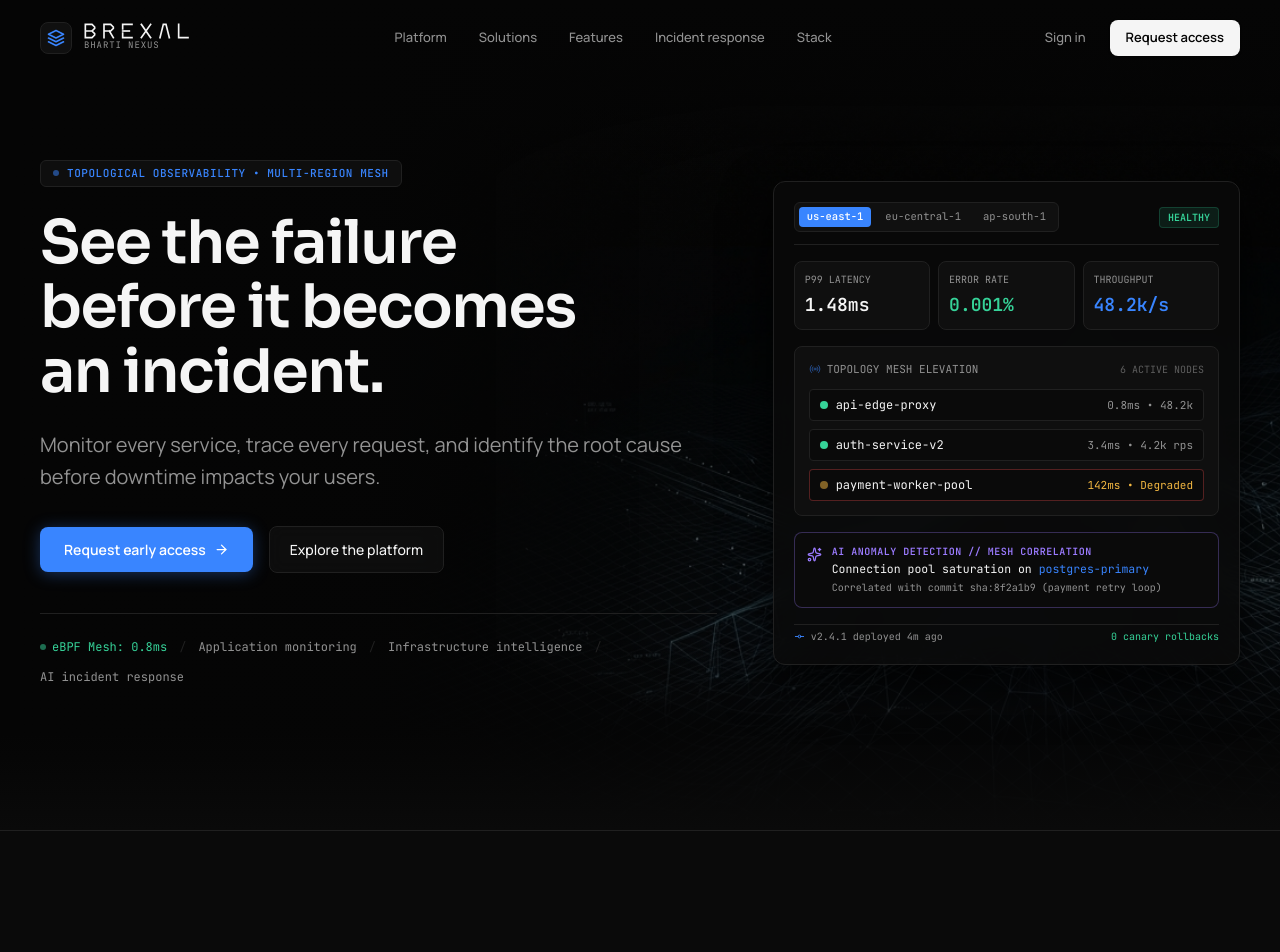
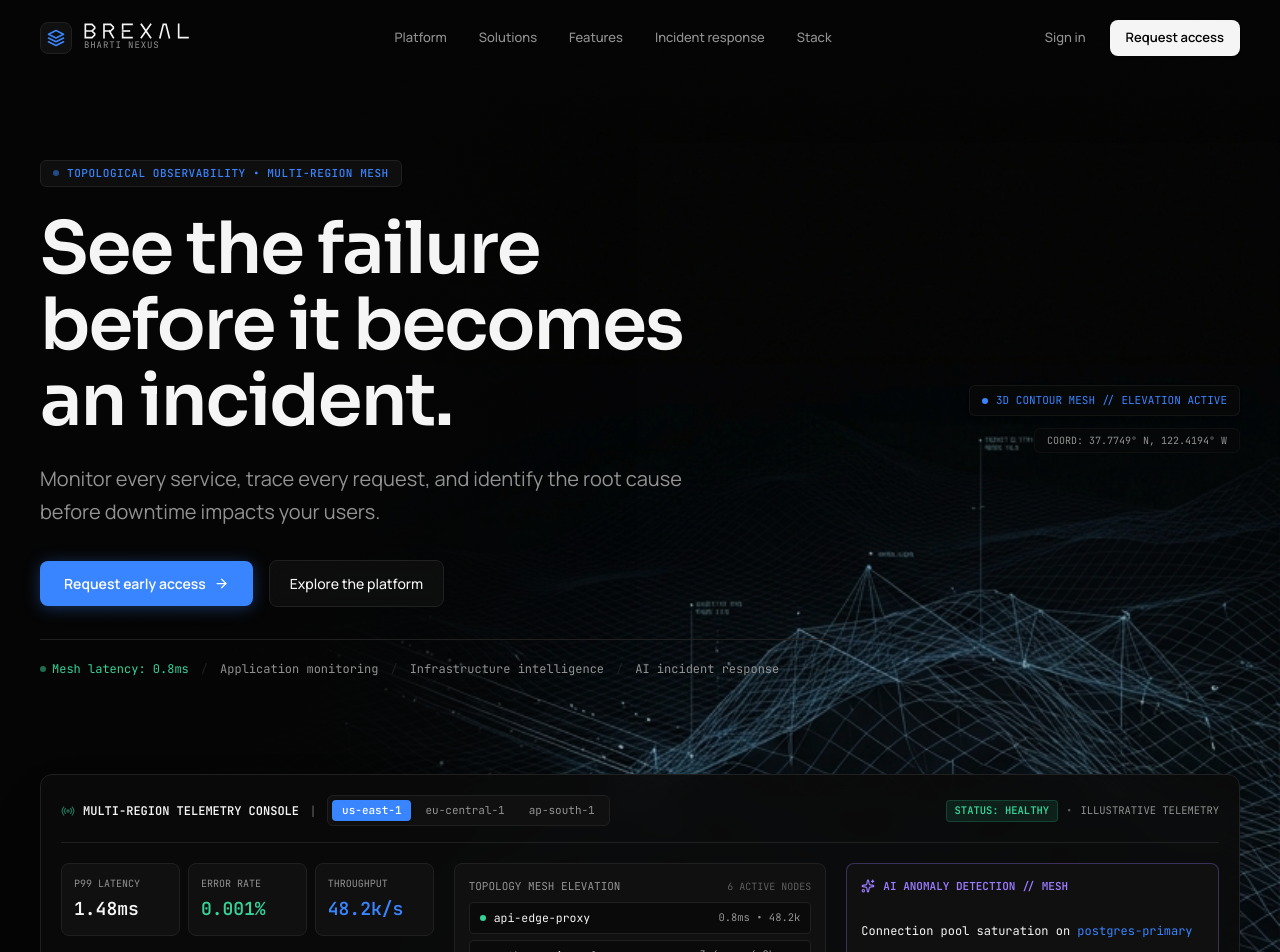
Before and after one commit to samarth3394/BhartiAppplus, a Next.js app in the folder frontend/: page / in a window 1280 px wide. Shown: the top 952 px of the page. Built offline with nearby package versions, Linux system fonts and the light colour scheme.

Commit message:
feat(hero): shift telemetry console below hero text to fully reveal 3D wireframe mesh background

```diff
--- a/frontend/src/app/page.tsx
+++ b/frontend/src/app/page.tsx
@@ -150,28 +150,31 @@ function HeroSection() {
   return (
     <section className="relative pt-32 pb-24 md:pt-40 md:pb-36 px-6 sm:px-10 overflow-hidden border-b border-[#202020] bg-[#050505]">
 
-      {/* ── Option 3: 3D Topological Wireframe Background Image ── */}
+      {/* ── Option 3: 3D Topological Wireframe Background Image (Unobstructed) ── */}
       <div className="absolute inset-0 z-0 pointer-events-none overflow-hidden select-none">
         <img
           src="/backgrounds/hero-mesh-contour.jpg"
           alt="3D Topological Telemetry Mesh"
-          className="w-full h-full object-cover object-right-bottom opacity-45 mix-blend-screen scale-105 transition-transform duration-1000"
+          className="w-full h-full object-cover object-right opacity-80 mix-blend-screen scale-100"
         />
 
         {/* Layer 1: Top Fade (Keeps minimal navbar 100% clean and transparent) */}
-        <div className="absolute inset-x-0 top-0 h-44 bg-gradient-to-b from-[#050505] via-[#050505]/80 to-transparent" />
+        <div className="absolute inset-x-0 top-0 h-36 bg-gradient-to-b from-[#050505] via-[#050505]/70 to-transparent" />
 
-        {/* Layer 2: Left Vignette (Guarantees AAA typography contrast for headline and copy) */}
-        <div className="absolute inset-y-0 left-0 w-full lg:w-7/12 bg-gradient-to-r from-[#050505] via-[#050505]/95 to-transparent" />
+        {/* Layer 2: Left Text Contrast Backing (Restricted to text side so right 3D art is completely visible) */}
+        <div className="absolute inset-y-0 left-0 w-full lg:w-1/2 bg-gradient-to-r from-[#050505] via-[#050505]/90 to-transparent" />
 
-        {/* Layer 3: Bottom Fade (Blends seamlessly into Section 3 Bento canvas) */}
-        <div className="absolute inset-x-0 bottom-0 h-48 bg-gradient-to-t from-[#0A0A0A] via-[#050505]/80 to-transparent" />
+        {/* Layer 3: Bottom Fade */}
+        <div className="absolute inset-x-0 bottom-0 h-40 bg-gradient-to-t from-[#050505] via-[#050505]/80 to-transparent" />
       </div>
 
-      <div className="relative z-10 max-w-[1360px] mx-auto grid grid-cols-1 lg:grid-cols-12 gap-12 lg:gap-14 items-center">
+      <div className="relative z-10 max-w-[1360px] mx-auto">
 
-        {/* LEFT COLUMN: Editorial Headline & Value (7 cols) */}
-        <div className="lg:col-span-7 flex flex-col items-start text-left">
+        {/* HERO INTRO GRID: Headline on Left, 3D Mesh Artwork fully revealed on Right */}
+        <div className="grid grid-cols-1 lg:grid-cols-12 gap-8 items-center min-h-[440px] md:min-h-[480px]">
+
+          {/* LEFT COLUMN: Editorial Headline & Value (8 cols) */}
+          <div className="lg:col-span-8 flex flex-col items-start text-left">
 
             {/* Eyebrow Badge */}
             <div className="inline-flex items-center gap-2 px-3 py-1 rounded-md bg-[#101010]/90 backdrop-blur-sm border border-[#202020] text-[#3985FF] font-mono text-[11px] font-medium tracking-wider mb-6">
@@ -180,7 +183,7 @@ function HeroSection() {
             </div>
 
             {/* Main Headline (Sentence Case, Balanced) */}
-          <h1 className="text-4xl sm:text-5xl md:text-6xl font-semibold tracking-tight text-[#F5F5F5] leading-[1.08] mb-6 font-display">
+            <h1 className="text-4xl sm:text-5xl md:text-6xl lg:text-7xl font-semibold tracking-tight text-[#F5F5F5] leading-[1.06] mb-6 font-display max-w-3xl">
               See the failure before it becomes an incident.
             </h1>
 
@@ -190,7 +193,7 @@ function HeroSection() {
             </p>
 
             {/* Actions */}
-          <div className="flex flex-wrap items-center gap-4 mb-10 w-full sm:w-auto">
+            <div className="flex flex-wrap items-center gap-4 mb-8 w-full sm:w-auto">
               <Link
                 href="/register"
                 className="w-full sm:w-auto px-6 py-3 rounded-lg bg-[#3985FF] text-white text-[14px] font-semibold hover:bg-[#2B75F0] transition-all flex items-center justify-center gap-2 shadow-[0_2px_16px_rgba(57,133,255,0.35)] hover:shadow-[0_4px_24px_rgba(57,133,255,0.5)] focus:ring-2 focus:ring-[#3985FF]"
@@ -207,10 +210,10 @@ function HeroSection() {
             </div>
 
             {/* Technical Metadata Line */}
-          <div className="pt-6 border-t border-[#202020] w-full flex flex-wrap items-center gap-3 text-[12px] font-mono text-[#929292]">
+            <div className="pt-5 border-t border-[#202020] w-full flex flex-wrap items-center gap-3 text-[12px] font-mono text-[#929292]">
               <span className="flex items-center gap-1.5 text-[#36D399]">
                 <span className="w-1.5 h-1.5 rounded-full bg-[#36D399] animate-pulse" />
-              eBPF Mesh: {active.ping}
+                Mesh latency: {active.ping}
               </span>
               <span className="text-[#202020]">/</span>
               <span>Application monitoring</span>
@@ -221,112 +224,137 @@ function HeroSection() {
             </div>
           </div>
 
-        {/* RIGHT COLUMN: Realistic Live Telemetry Canvas sitting over 3D Contours (5 cols) */}
-        <div className="lg:col-span-5 relative w-full">
-          <div className="relative rounded-xl bg-[#0A0A0A]/85 backdrop-blur-md border border-[#202020] p-4 sm:p-5 shadow-[0_20px_50px_rgba(0,0,0,0.85)] hover:border-[#3985FF]/40 transition-colors flex flex-col gap-4">
+          {/* RIGHT COLUMN: Completely Open & Clear for the 3D Topological Wireframe */}
+          <div className="lg:col-span-4 hidden lg:flex flex-col items-end justify-center pointer-events-none">
+            {/* Minimal Translucent Coordinate Markers that complement the 3D Mesh */}
+            <div className="flex flex-col gap-3 font-mono text-[11px] items-end">
+              <div className="px-3 py-1.5 rounded-md bg-[#0A0A0A]/60 backdrop-blur-md border border-[#202020]/60 text-[#3985FF] flex items-center gap-2 shadow-sm">
+                <span className="w-1.5 h-1.5 rounded-full bg-[#3985FF] animate-pulse" />
+                <span>3D CONTOUR MESH // ELEVATION ACTIVE</span>
+              </div>
+              <div className="px-3 py-1 rounded-md bg-[#0A0A0A]/40 backdrop-blur-sm border border-[#202020]/40 text-[#929292] text-[10px]">
+                COORD: 37.7749° N, 122.4194° W
+              </div>
+            </div>
+          </div>
 
-            {/* Telemetry Header Bar with Interactive Cluster Tabs */}
-            <div className="flex items-center justify-between pb-3 border-b border-[#202020]">
-              <div className="flex items-center gap-1.5 bg-[#101010] p-1 rounded-md border border-[#202020] font-mono text-[10.5px]">
+        </div>
+
+        {/* ── SHIFTED TELEMETRY CONSOLE: Positioned below hero text so the 3D background art above is 100% visible ── */}
+        <div className="mt-16 md:mt-24 w-full rounded-xl bg-[#0A0A0A]/90 backdrop-blur-md border border-[#202020] p-5 shadow-2xl hover:border-[#3985FF]/30 transition-colors">
+
+          {/* Console Header Bar */}
+          <div className="flex flex-wrap items-center justify-between pb-4 border-b border-[#202020] gap-3">
+            <div className="flex items-center gap-3">
+              <div className="flex items-center gap-2 font-mono text-[12px] text-[#F5F5F5] font-semibold">
+                <Radio size={14} className="text-[#36D399] animate-pulse" />
+                <span>MULTI-REGION TELEMETRY CONSOLE</span>
+              </div>
+              <span className="text-[#5E5E5E]">|</span>
+              <div className="flex items-center gap-1 bg-[#101010] p-1 rounded-md border border-[#202020] font-mono text-[11px]">
                 {(["us-east-1", "eu-central-1", "ap-south-1"] as const).map((reg) => (
                   <button
                     key={reg}
                     onClick={() => setSelectedCluster(reg)}
-                    className={`px-2 py-0.5 rounded transition-colors ${
-                      selectedCluster === reg ? "bg-[#3985FF] text-white font-medium" : "text-[#929292] hover:text-[#F5F5F5]"
+                    className={`px-2.5 py-0.5 rounded transition-colors ${
+                      selectedCluster === reg ? "bg-[#3985FF] text-white font-medium shadow-sm" : "text-[#929292] hover:text-[#F5F5F5]"
                     }`}
                   >
                     {reg}
                   </button>
                 ))}
               </div>
-
-              <span className="px-2 py-0.5 rounded text-[10px] font-mono bg-[#36D399]/10 text-[#36D399] border border-[#36D399]/20 font-semibold">
-                {active.status}
-              </span>
             </div>
 
-            {/* Live Metrics Row linked to selected cluster */}
+            <div className="flex items-center gap-2 font-mono text-[10.5px]">
+              <span className="px-2 py-0.5 rounded bg-[#36D399]/10 text-[#36D399] border border-[#36D399]/20 font-semibold">
+                STATUS: {active.status}
+              </span>
+              <span className="text-[#5E5E5E]">•</span>
+              <span className="text-[#929292]">ILLUSTRATIVE TELEMETRY</span>
+            </div>
+          </div>
+
+          {/* 3-Column Panoramic Breakdown */}
+          <div className="grid grid-cols-1 md:grid-cols-12 gap-5 mt-5">
+
+            {/* Col 1: Metrics (4 cols) */}
+            <div className="md:col-span-4 flex flex-col justify-between gap-3">
               <div className="grid grid-cols-3 gap-2">
-              <div className="p-2.5 rounded-lg bg-[#101010]/90 border border-[#202020]">
+                <div className="p-3 rounded-lg bg-[#101010] border border-[#202020]">
                   <span className="text-[10px] font-mono text-[#929292] block mb-1">P99 LATENCY</span>
-                <span className="text-base sm:text-lg font-mono font-bold text-[#F5F5F5]">{liveP99}</span>
+                  <span className="text-lg font-mono font-bold text-[#F5F5F5]">{liveP99}</span>
                 </div>
-              <div className="p-2.5 rounded-lg bg-[#101010]/90 border border-[#202020]">
+                <div className="p-3 rounded-lg bg-[#101010] border border-[#202020]">
                   <span className="text-[10px] font-mono text-[#929292] block mb-1">ERROR RATE</span>
-                <span className="text-base sm:text-lg font-mono font-bold text-[#36D399]">{active.error}</span>
+                  <span className="text-lg font-mono font-bold text-[#36D399]">{active.error}</span>
                 </div>
-              <div className="p-2.5 rounded-lg bg-[#101010]/90 border border-[#202020]">
+                <div className="p-3 rounded-lg bg-[#101010] border border-[#202020]">
                   <span className="text-[10px] font-mono text-[#929292] block mb-1">THROUGHPUT</span>
-                <span className="text-base sm:text-lg font-mono font-bold text-[#3985FF]">
+                  <span className="text-lg font-mono font-bold text-[#3985FF]">
                     {(packetTick / 1000).toFixed(1)}k/s
                   </span>
                 </div>
               </div>
 
-            {/* Service Dependency Flow Node Graph (Illustrative Topology) */}
-            <div className="p-3.5 rounded-lg bg-[#101010]/90 border border-[#202020] flex flex-col gap-3">
-              <div className="flex items-center justify-between text-[11px] font-mono text-[#929292]">
+              <div className="flex items-center justify-between text-[11px] font-mono text-[#929292] p-2.5 rounded-lg bg-[#101010] border border-[#202020]">
                 <span className="flex items-center gap-1.5">
-                  <Radio size={12} className="text-[#3985FF] animate-pulse" />
-                  TOPOLOGY MESH ELEVATION
-                </span>
-                <span className="text-[10px] text-[#5E5E5E]">6 ACTIVE NODES</span>
-              </div>
-
-              <div className="space-y-2 font-mono text-[12px]">
-                <div className="flex items-center justify-between px-2.5 py-1.5 rounded bg-[#0A0A0A] border border-[#202020]">
-                  <div className="flex items-center gap-2">
-                    <span className="w-2 h-2 rounded-full bg-[#36D399]" />
-                    <span className="text-[#F5F5F5]">api-edge-proxy</span>
-                  </div>
-                  <span className="text-[11px] text-[#929292]">{active.ping} • {active.rps}</span>
-                </div>
-
-                <div className="flex items-center justify-between px-2.5 py-1.5 rounded bg-[#0A0A0A] border border-[#202020]">
-                  <div className="flex items-center gap-2">
-                    <span className="w-2 h-2 rounded-full bg-[#36D399]" />
-                    <span className="text-[#F5F5F5]">auth-service-v2</span>
-                  </div>
-                  <span className="text-[11px] text-[#929292]">3.4ms • 4.2k rps</span>
-                </div>
-
-                <div className="flex items-center justify-between px-2.5 py-1.5 rounded bg-[#0A0A0A] border border-[#FF5252]/30">
-                  <div className="flex items-center gap-2">
-                    <span className="w-2 h-2 rounded-full bg-[#F5B942] animate-pulse" />
-                    <span className="text-[#F5F5F5]">payment-worker-pool</span>
-                  </div>
-                  <span className="text-[11px] text-[#F5B942]">142ms • Degraded</span>
-                </div>
-              </div>
-            </div>
-
-            {/* Live AI Anomaly Callout Box linked to Mesh */}
-            <div className="p-3 rounded-lg bg-[#0A0A0A] border border-[#9B7BFF]/30 flex items-start gap-2.5">
-              <Sparkles size={15} className="text-[#9B7BFF] shrink-0 mt-0.5" />
-              <div className="flex flex-col text-[11.5px] leading-snug">
-                <span className="font-mono text-[#9B7BFF] font-semibold text-[10px] tracking-wider uppercase">
-                  AI Anomaly Detection // Mesh Correlation
-                </span>
-                <span className="text-[#F5F5F5] font-mono mt-0.5">
-                  Connection pool saturation on <code className="text-[#3985FF]">postgres-primary</code>
-                </span>
-                <span className="text-[10px] text-[#929292] font-mono mt-1">
-                  Correlated with commit sha:8f2a1b9 (payment retry loop)
-                </span>
-              </div>
-            </div>
-
-            {/* Deployment Indicator Footer */}
-            <div className="flex items-center justify-between text-[10px] font-mono text-[#929292] pt-1 border-t border-[#202020]">
-              <span className="flex items-center gap-1.5">
-                <GitCommit size={11} className="text-[#3985FF]" />
+                  <GitCommit size={13} className="text-[#3985FF]" />
                   v2.4.1 deployed 4m ago
                 </span>
                 <span className="text-[#36D399]">0 canary rollbacks</span>
               </div>
             </div>
+
+            {/* Col 2: Topology Nodes List (4 cols) */}
+            <div className="md:col-span-4 p-3.5 rounded-lg bg-[#101010] border border-[#202020] flex flex-col justify-between">
+              <div className="flex items-center justify-between text-[11px] font-mono text-[#929292] mb-2">
+                <span>TOPOLOGY MESH ELEVATION</span>
+                <span className="text-[10px] text-[#5E5E5E]">6 ACTIVE NODES</span>
               </div>
+              <div className="space-y-1.5 font-mono text-[11.5px]">
+                <div className="flex items-center justify-between px-2.5 py-1.5 rounded bg-[#0A0A0A] border border-[#202020]">
+                  <div className="flex items-center gap-2">
+                    <span className="w-1.5 h-1.5 rounded-full bg-[#36D399]" />
+                    <span className="text-[#F5F5F5]">api-edge-proxy</span>
+                  </div>
+                  <span className="text-[10.5px] text-[#929292]">{active.ping} • {active.rps}</span>
+                </div>
+                <div className="flex items-center justify-between px-2.5 py-1.5 rounded bg-[#0A0A0A] border border-[#202020]">
+                  <div className="flex items-center gap-2">
+                    <span className="w-1.5 h-1.5 rounded-full bg-[#36D399]" />
+                    <span className="text-[#F5F5F5]">auth-service-v2</span>
+                  </div>
+                  <span className="text-[10.5px] text-[#929292]">3.4ms • 4.2k rps</span>
+                </div>
+                <div className="flex items-center justify-between px-2.5 py-1.5 rounded bg-[#0A0A0A] border border-[#FF5252]/30">
+                  <div className="flex items-center gap-2">
+                    <span className="w-1.5 h-1.5 rounded-full bg-[#F5B942] animate-pulse" />
+                    <span className="text-[#F5F5F5]">payment-worker-pool</span>
+                  </div>
+                  <span className="text-[10.5px] text-[#F5B942]">142ms • Degraded</span>
+                </div>
+              </div>
+            </div>
+
+            {/* Col 3: AI Anomaly Detection Callout (4 cols) */}
+            <div className="md:col-span-4 p-3.5 rounded-lg bg-[#101010] border border-[#9B7BFF]/30 flex flex-col justify-between">
+              <div className="flex items-center gap-2 text-[#9B7BFF] font-mono text-[11px] font-semibold">
+                <Sparkles size={14} />
+                <span>AI ANOMALY DETECTION // MESH</span>
+              </div>
+              <div className="my-2 text-[12px] font-mono text-[#F5F5F5] leading-snug">
+                Connection pool saturation on <code className="text-[#3985FF]">postgres-primary</code>
+              </div>
+              <div className="text-[10.5px] text-[#929292] font-mono pt-2 border-t border-[#202020]">
+                Correlated with commit sha:8f2a1b9 (payment retry loop)
+              </div>
+            </div>
+
+          </div>
+
+        </div>
+
       </div>
     </section>
   );
```
Lines whose indentation alone changed are shown as unchanged.
